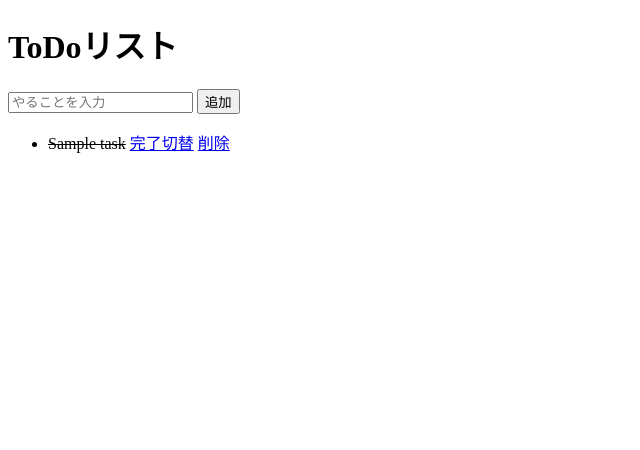
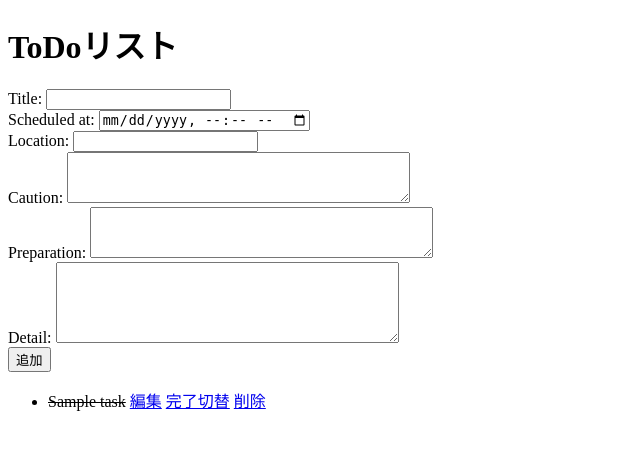
Before and after one commit to nakaokazuki/to-do-app-next, a Django app: page / in a window 1280 px wide. Shown: the top 450 px of the page, without its empty margins (0-640 px from the left). Run offline with Django 5.2, Linux system fonts and the light colour scheme; tables that the repository leaves empty hold one stand-in row (values such as "Sample post").

Commit message:
8. フォームを作る

```diff
--- /dev/null
+++ b/tasks/forms.py
@@ -0,0 +1,37 @@
+from django import forms
+
+from .models import Task
+
+
+class TaskForm(forms.ModelForm):
+    class Meta:
+        model = Task
+        fields = [
+            "title",
+            "scheduled_at",
+            "location",
+            "caution",
+            "preparation",
+            "detail",
+        ]
+        widgets = {
+            "scheduled_at": forms.DateTimeInput(
+                format="%Y-%m-%dT%H:%M",
+                attrs={"type": "datetime-local"},
+            ),
+            "caution": forms.Textarea(attrs={"rows": 3}),
+            "preparation": forms.Textarea(attrs={"rows": 3}),
+            "detail": forms.Textarea(attrs={"rows": 5}),
+        }
+
+    def __init__(self, *args, **kwargs):
+        super().__init__(*args, **kwargs)
+        field = self.fields.get("scheduled_at")
+        if field:
+            field.input_formats = ["%Y-%m-%dT%H:%M", "%Y-%m-%dT%H:%M:%S"]
+
+    def clean_title(self):
+        title = self.cleaned_data.get("title", "").strip()
+        if not title:
+            raise forms.ValidationError("To do を入力してください。")
+        return title
--- a/tasks/templates/tasks/task_list.html
+++ b/tasks/templates/tasks/task_list.html
@@ -8,13 +8,21 @@
   <h1>ToDoリスト</h1>
   <form method="post">
     {% csrf_token %}
-    <input type="text" name="title" placeholder="やることを入力" />
+    {{ form.non_field_errors }}
+    {% for field in form %}
+      <div>
+        {{ field.label_tag }}
+        {{ field }}
+        {{ field.errors }}
+      </div>
+    {% endfor %}
     <button type="submit">追加</button>
   </form>
   <ul>
     {% for task in tasks %}
       <li>
         {% if task.is_completed %}<s>{{ task.title }}</s>{% else %}{{ task.title }}{% endif %}
+        <a href="{% url 'task_edit' task.pk %}">編集</a>
         <a href="{% url 'toggle_task' task.pk %}">完了切替</a>
         <a href="{% url 'delete_task' task.pk %}">削除</a>
       </li>
--- a/tasks/urls.py
+++ b/tasks/urls.py
@@ -7,4 +7,5 @@ urlpatterns = [
     path("", views.task_list, name="task_list"),
     path("toggle/<int:pk>/", views.toggle_task, name="toggle_task"),
     path("delete/<int:pk>/", views.delete_task, name="delete_task"),
+    path("edit/<int:pk>/", views.task_edit, name="task_edit"),
 ]
--- a/tasks/views.py
+++ b/tasks/views.py
@@ -1,17 +1,24 @@
 from django.shortcuts import render, redirect, get_object_or_404
 
+from .forms import TaskForm
 from .models import Task
 
 
 def task_list(request):
     if request.method == "POST":
-        title = request.POST.get("title")
-        if title:
-            Task.objects.create(title=title)
-        return redirect("task_list")
+        form = TaskForm(request.POST)
+        if form.is_valid():
+            form.save()
+            return redirect("task_list")
+    else:
+        form = TaskForm()
 
     tasks = Task.objects.order_by("-created_at")
-    return render(request, "tasks/task_list.html", {"tasks": tasks})
+    return render(
+        request,
+        "tasks/task_list.html",
+        {"tasks": tasks, "form": form},
+    )
 
 
 def toggle_task(request, pk):
@@ -25,3 +32,20 @@ def delete_task(request, pk):
     task = get_object_or_404(Task, pk=pk)
     task.delete()
     return redirect("task_list")
+
+
+def task_edit(request, pk):
+    task = get_object_or_404(Task, pk=pk)
+    if request.method == "POST":
+        form = TaskForm(request.POST, instance=task)
+        if form.is_valid():
+            form.save()
+            return redirect("task_list")
+    else:
+        form = TaskForm(instance=task)
+
+    return render(
+        request,
+        "tasks/task_form.html",
+        {"form": form, "task": task},
+    )
```
Also changed, not shown: tasks/templates/tasks/task_form.html (added, +23 -0 lines).
